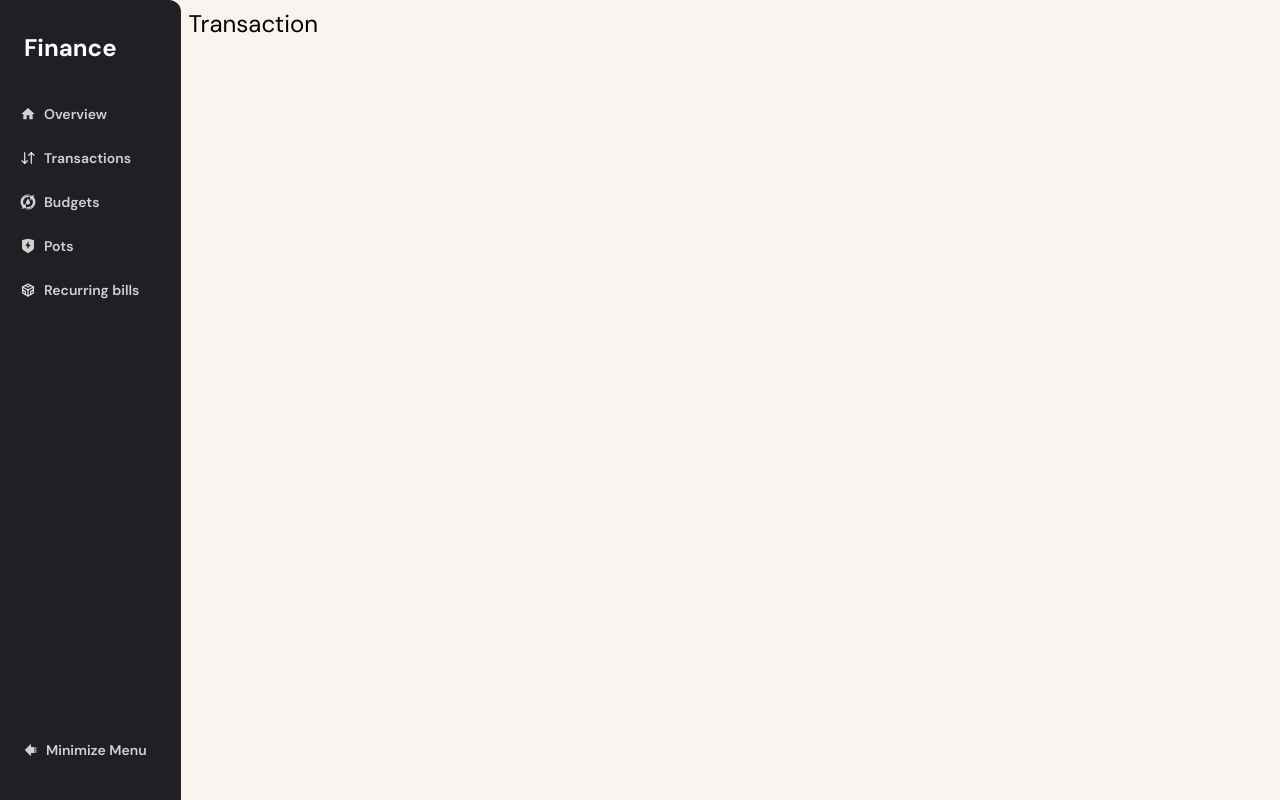
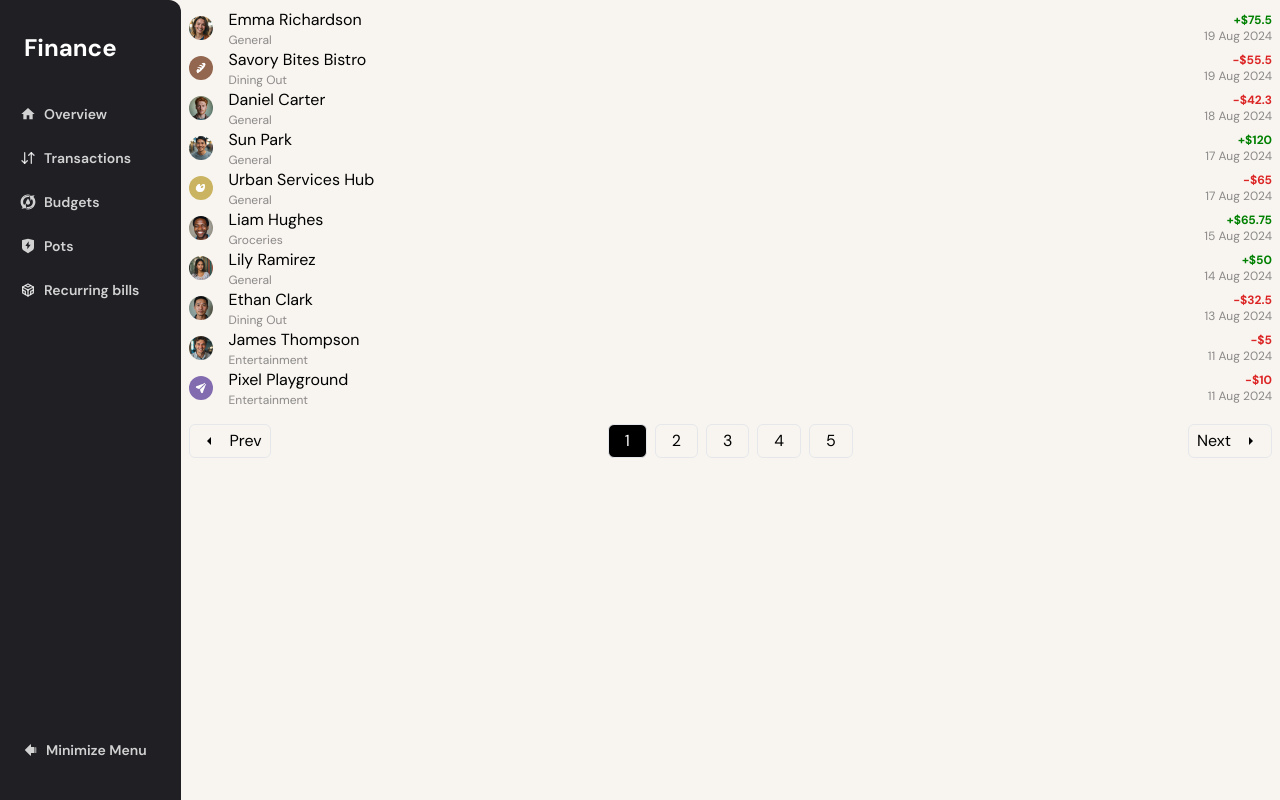
Before and after one commit to SandyAbasman/Personal-finance-app, a React (Vite) app: page /transaction in a window 1280 px wide. Built offline with nearby package versions, Linux system fonts and the light colour scheme.

Commit message:
added react-pagination

```diff
--- a/package.json
+++ b/package.json
@@ -21,6 +21,7 @@
     "react-dom": "^18.3.1",
     "react-donut-chart": "^1.3.3",
     "react-icons": "^5.3.0",
+    "react-paginate": "^8.2.0",
     "react-router-dom": "^6.26.1"
   },
   "devDependencies": {
--- a/src/pages/transaction.jsx
+++ b/src/pages/transaction.jsx
@@ -1,5 +1,77 @@
-import React from 'react'
+import React, { useState } from 'react'
+import data from '../utilis/data.json'
+import ReactPaginate from 'react-paginate'
+import dayjs from 'dayjs'
+import { RiArrowDropRightFill, RiArrowDropLeftFill } from 'react-icons/ri'
 
 export default function Transaction() {
-  return <div className="text-2xl">Transaction</div>
+  const transactionData = data.transactions
+  const [itemOffset, setItemOffset] = useState(0)
+
+  const itemsPerPage = 10
+  const endOffset = itemOffset + itemsPerPage
+  const currentItems = transactionData.slice(itemOffset, endOffset)
+  const pageCount = Math.ceil(transactionData.length / itemsPerPage)
+
+  const handlePageClick = (event) => {
+    const newOffset = (event.selected * itemsPerPage) % transactionData.length
+    setItemOffset(newOffset)
+  }
+
+  function Items({ currentItems }) {
+    return (
+      <>
+        {currentItems &&
+          currentItems.map((ele, index) => (
+            <div key={index} className="flex items-center justify-between">
+              <div className="flex items-center justify-between gap-4">
+                <img className="w-6 h-6 rounded-full" src={ele.avatar} alt={ele.name} />
+                <div>
+                  <h3>{ele.name}</h3>
+                  <p className="text-xs text-blue/50">{ele.category}</p>
+                </div>
+              </div>
+              <div className="text-right">
+                <p
+                  className={`text-xs font-bold ${ele.amount > 0 ? 'text-[green]' : 'text-red-600'}`}
+                >
+                  {ele.amount > 0 ? `+$${Math.abs(ele.amount)}` : `-$${Math.abs(ele.amount)}`}
+                </p>
+                <p className="text-xs text-blue/50">{dayjs(ele.date).format('DD MMM YYYY')}</p>
+              </div>
+            </div>
+          ))}
+      </>
+    )
+  }
+
+  return (
+    <div>
+      <Items currentItems={currentItems} />
+      <ReactPaginate
+        className="flex gap-x-2 justify-center relative my-4"
+        pageClassName="flex items-center flex-col"
+        pageLinkClassName="border py-1 px-4 rounded-md"
+        previousClassName="border py-1 px-2 rounded-md absolute left-0"
+        nextClassName="border py-1 px-2 rounded-md absolute right-0"
+        activeLinkClassName="bg-black text-white"
+        nextLabel={
+          <span className="flex gap-x-2 items-center">
+            Next
+            <RiArrowDropRightFill className="text-2xl" />
+          </span>
+        }
+        onPageChange={handlePageClick}
+        pageRangeDisplayed={9}
+        pageCount={pageCount}
+        previousLabel={
+          <span className="flex gap-x-2 items-center">
+            <RiArrowDropLeftFill className="text-2xl" />
+            Prev
+          </span>
+        }
+        renderOnZeroPageCount={null}
+      />
+    </div>
+  )
 }
```
Also changed, not shown: 1 other file (tests, documents, lock files or other folders).
